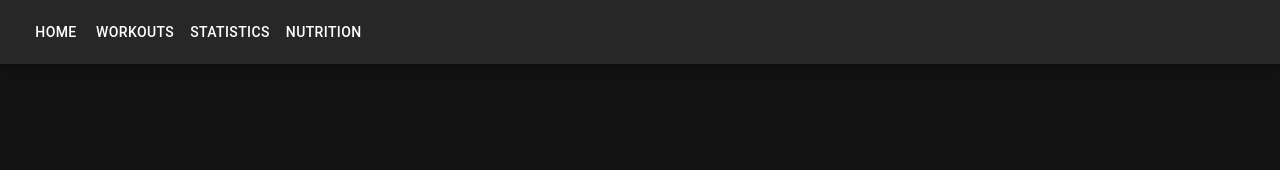
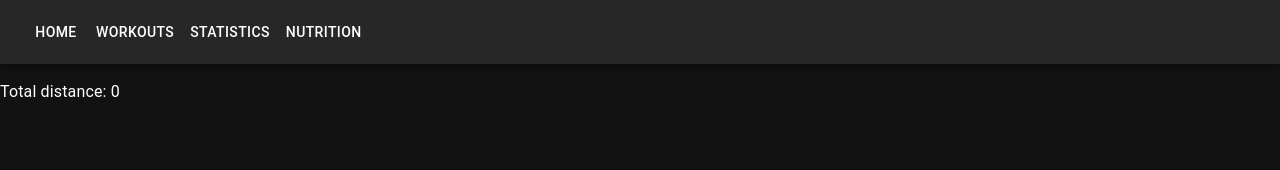
Before and after one commit to Minvydas-Staniulis/Fitee, a React (Create React App) app in the folder fitee/: page /app/statistics in a window 1280 px wide. Shown: the top 170 px of the page. Built offline with nearby package versions, Linux system fonts and the light colour scheme; no server answers.

Commit message:
totaldistance

```diff
--- a/fitee/src/features/statistics/routes/Statistics.tsx
+++ b/fitee/src/features/statistics/routes/Statistics.tsx
@@ -1,3 +1,27 @@
+import axios from "axios";
+import React from "react";
+
 export default function Workouts() {
-  return <></>;
+  const [totalDistance, setTotalDistance] = React.useState<Number>(0);
+
+  const fetchDistance = () => {
+    axios
+      .get(`http://localhost:5015/api/RunningApi/TotalRunDistance`)
+      .then((response) => {
+        setTotalDistance(response.data.totalDistance);
+      })
+      .catch((error) => {
+        console.error(error);
+      });
+  };
+
+  React.useEffect(() => {
+    fetchDistance();
+  });
+
+  return (
+    <div>
+      <p>Total distance: {totalDistance.toString()}</p>
+    </div>
+  );
 }
```
